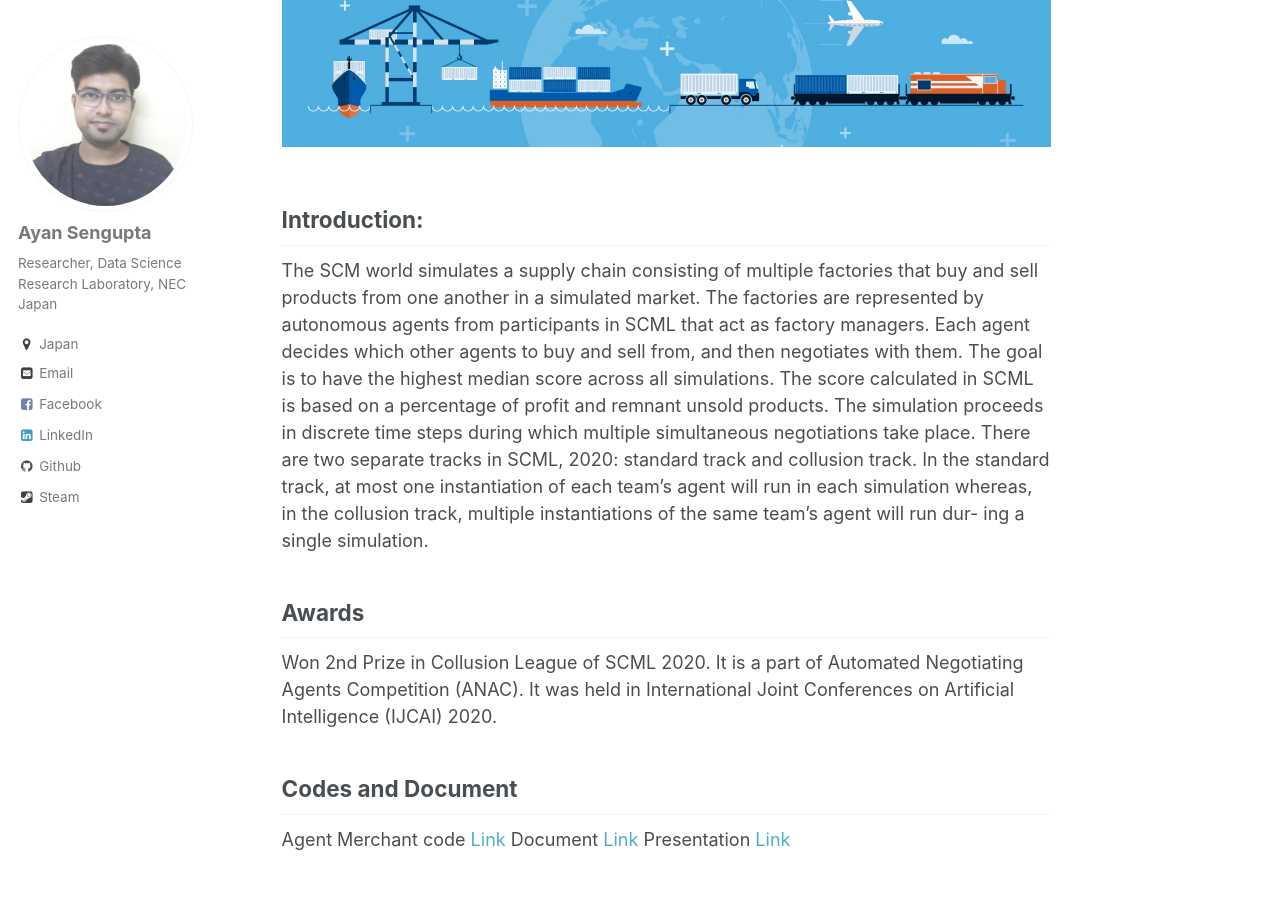
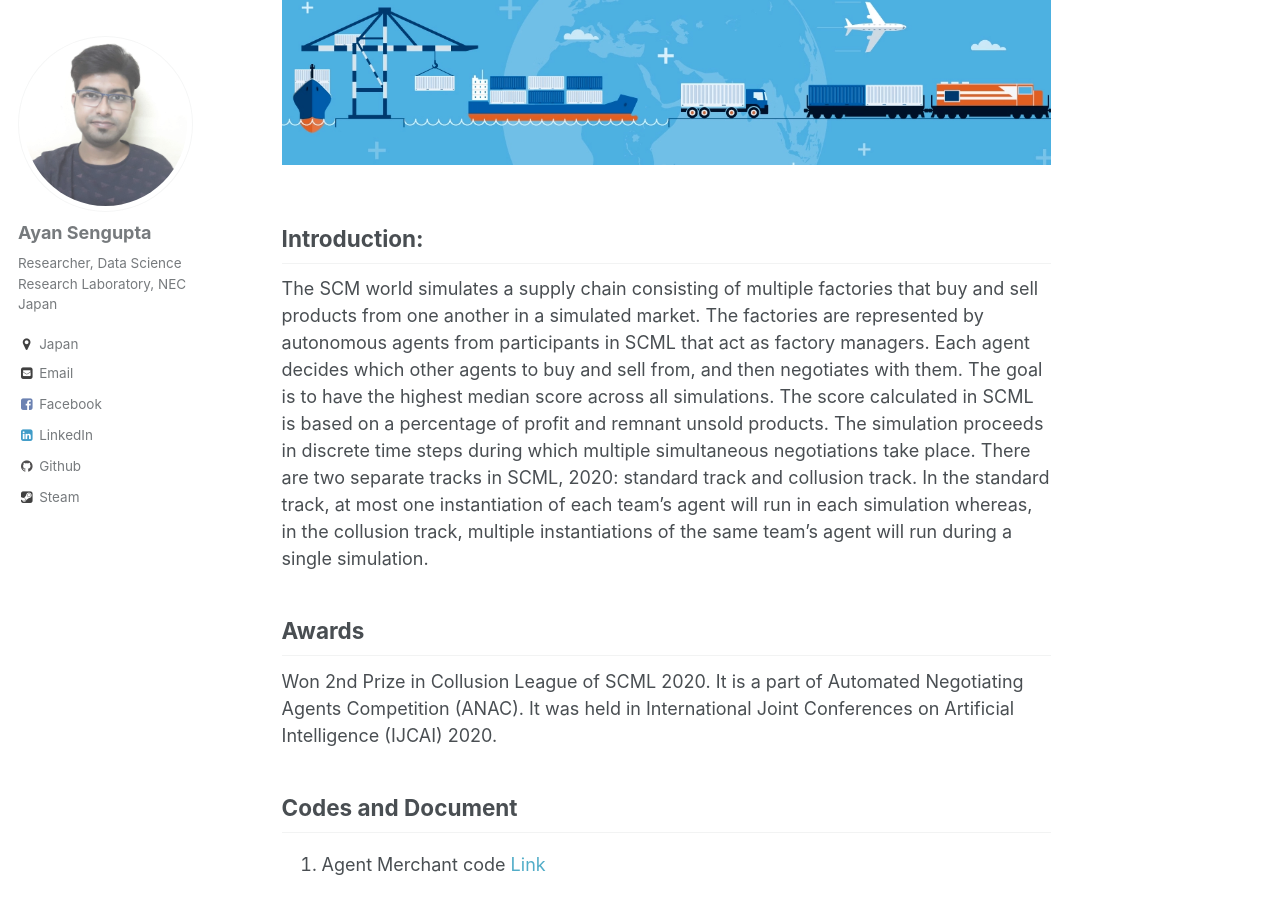
Before and after one commit to ayansengupta17/ayansengupta17.github.io, a Jekyll site: the page built from _projects/projects-0x.md, in a window 1280 px wide and 900 px high, scrolled down 837 px. Built offline with Jekyll 4.4.1, drawn with Linux system fonts in a browser that asks for light colours; part of the change alters nothing that is shown.

```diff
--- a/_projects/projects-0x.md
+++ b/_projects/projects-0x.md
@@ -19,7 +19,7 @@ The score calculated in SCML is based on a percentage of profit and remnant unso
  The simulation proceeds in discrete time steps during which multiple simultaneous negotiations take place.
   There are two separate tracks in SCML, 2020: standard track and collusion track. In the standard track,
    at most one instantiation of each team’s agent will run in each simulation whereas, in the collusion
-   track, multiple instantiations of the same team’s agent will run dur- ing a single simulation.
+   track, multiple instantiations of the same team’s agent will run during a single simulation.
 
 **Awards**
 --------------------------------
@@ -29,6 +29,8 @@ It was held in International Joint Conferences on Artificial Intelligence (IJCAI
 
 **Codes and Document**
 --------------------------------
-Agent Merchant code  [Link](https://github.com/yasserfarouk/scml-agents/tree/master/scml_agents/scml2020/a_sengupta)
-Document [Link](https://github.com/yasserfarouk/scml-agents/blob/master/scml_agents/scml2020/a_sengupta/report.pdf)
-Presentation [Link](https://github.com/yasserfarouk/scml-agents/blob/master/scml_agents/scml2020/a_sengupta/report.pdf)
+1. Agent Merchant code  [Link](https://github.com/yasserfarouk/scml-agents/tree/master/scml_agents/scml2020/a_sengupta)
+
+2. Document [Link](https://github.com/yasserfarouk/scml-agents/blob/master/scml_agents/scml2020/a_sengupta/report.pdf)
+
+3. Presentation [Link](https://github.com/yasserfarouk/scml-agents/blob/master/scml_agents/scml2020/a_sengupta/SCML2020_presentation.pdf.pdf)
```
Also changed, not shown: images/project-0x/images/header.png.
